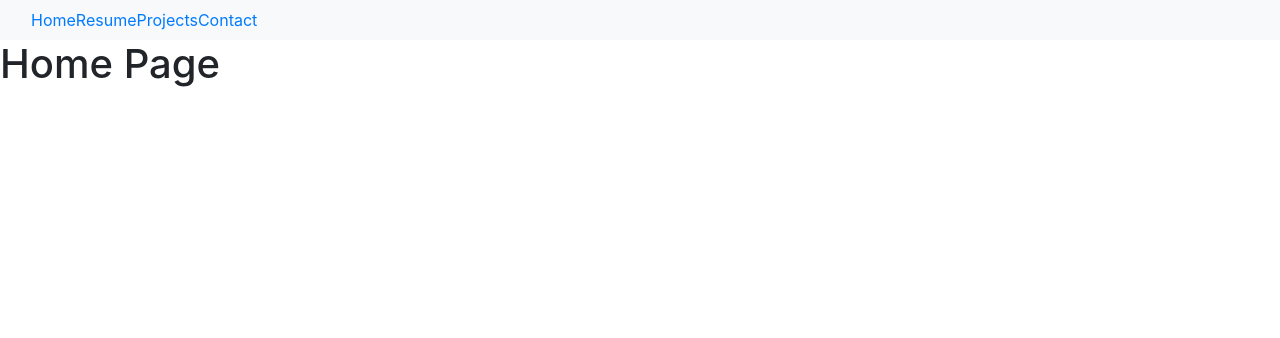
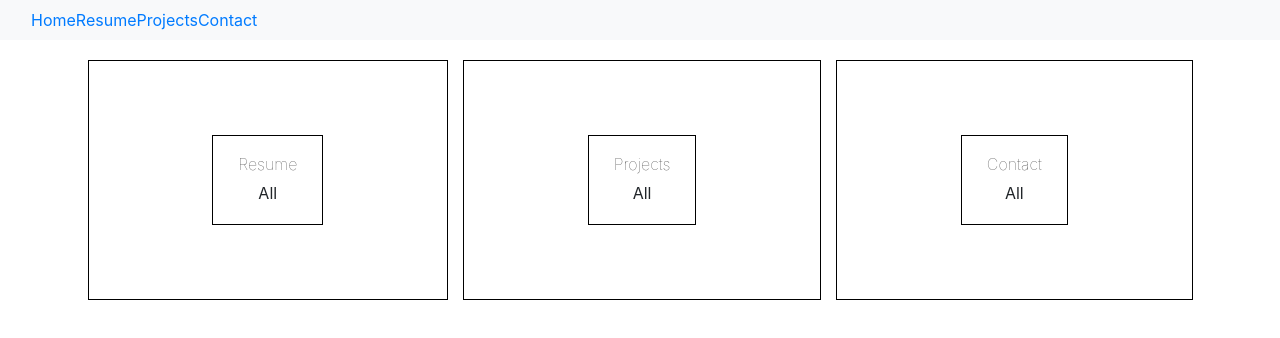
Before and after one commit to anlsim/anlsim.github.io, a React (Create React App) app: page / in a window 1280 px wide. Shown: the top 338 px of the page. Built offline with nearby package versions, Linux system fonts and the light colour scheme.

Commit message:
Adding DirectoryMenu and Components for HomePAge

```diff
--- a/package.json
+++ b/package.json
@@ -9,6 +9,7 @@
     "@testing-library/react": "^11.2.5",
     "@testing-library/user-event": "^12.6.3",
     "bootstrap": "^4.6.0",
+    "node-sass": "^5.0.0",
     "react": "^17.0.1",
     "react-bootstrap": "^1.4.3",
     "react-dom": "^17.0.1",
--- /dev/null
+++ b/src/components/DirectoryMenu.js
@@ -0,0 +1,44 @@
+import React, {Component} from 'react';
+import '../styles/DirectoryMenu.scss';
+import MenuItem from '../components/MenuItem';
+
+class DirectoryMenu extends Component {
+    constructor(){
+        super();
+        this.state ={
+            sections:  [{
+                title: 'Resume',
+                imageUrl: 'commingsoon',
+                id: 1
+            },
+            {
+                title: 'Projects',
+                imageUrl: 'commingsoon',
+                id: 2
+            },
+            {
+                title: 'Contact',
+                imageUrl: 'commingsoon',
+                id: 3
+            },
+
+
+            ]
+        };
+    }
+    render(){
+        return(
+            <div className= 'directory-menu'>
+
+                {
+                    this.state.sections.map(({title, imageUrl, id}) => (
+                        <MenuItem key={id} title={title}/>
+                    ))
+                }
+
+            </div>
+        );
+    }
+}
+
+export default DirectoryMenu;
--- /dev/null
+++ b/src/components/MenuItem.js
@@ -0,0 +1,16 @@
+import React from 'react';
+import '../styles/MenuItem.scss';
+
+const MenuItem = ({title}) => (
+
+        <div className = 'menu-item'>
+            <div className = 'content'>
+                    <h1 className ='title'>{title}</h1>
+                    <span className='subtitle'>All</span>
+            </div>
+
+        </div>
+
+);
+
+export default MenuItem;
--- a/src/pages/HomePage.js
+++ b/src/pages/HomePage.js
@@ -1,9 +1,12 @@
-import React from 'react'
+import React from 'react';
+import '../styles/HomePage.scss';
+import DirectoryMenu from '../components/DirectoryMenu';
 
 const HomePage = () => {
     return (
-        <div>
-            <h1>Home Page</h1>
+        <div className = 'homepage'>
+            <DirectoryMenu/>
+
         </div>
     )
 }
--- /dev/null
+++ b/src/styles/DirectoryMenu.scss
@@ -0,0 +1,6 @@
+.directory-menu{
+    width: 100%;
+    display: flex;
+    flex-wrap: wrap;
+    justify-content: space-between;
+}
--- /dev/null
+++ b/src/styles/HomePage.scss
@@ -0,0 +1,6 @@
+.homepage{
+    display: flex;
+    flex-direction: column;
+    align-items: center;
+    padding: 20px 80px;
+}
--- /dev/null
+++ b/src/styles/MenuItem.scss
@@ -0,0 +1,39 @@
+.menu-item{
+    min-width: 30%;
+    height: 240px;
+    flex: 1 1 auto;
+    display: flex;
+    justify-content: center;
+    align-items: center;
+    border: 1px solid black;
+    margin: 0 7.5px 15px;
+
+
+    &:first-child {
+        margin-right: 7.5px;
+    }
+    &:last-child{
+        margin-left: 7.5px;
+    }
+    .content{
+        height: 90px;
+        padding: 0 25px;
+        display: flex;
+        flex-direction: column;
+        align-items: center;
+        justify-content: center;
+        border: 1px solid black;
+
+        .title{
+            font-weight: bold;
+            margin-bottom: 6px;
+            font-size: 24px;
+            color: #4a4a4a;
+        }
+        .title{
+            font-weight: lighter;
+            font-size: 16px;
+        }
+    }
+
+}
```
Also changed, not shown: 1 other file (tests, documents, lock files or other folders).
